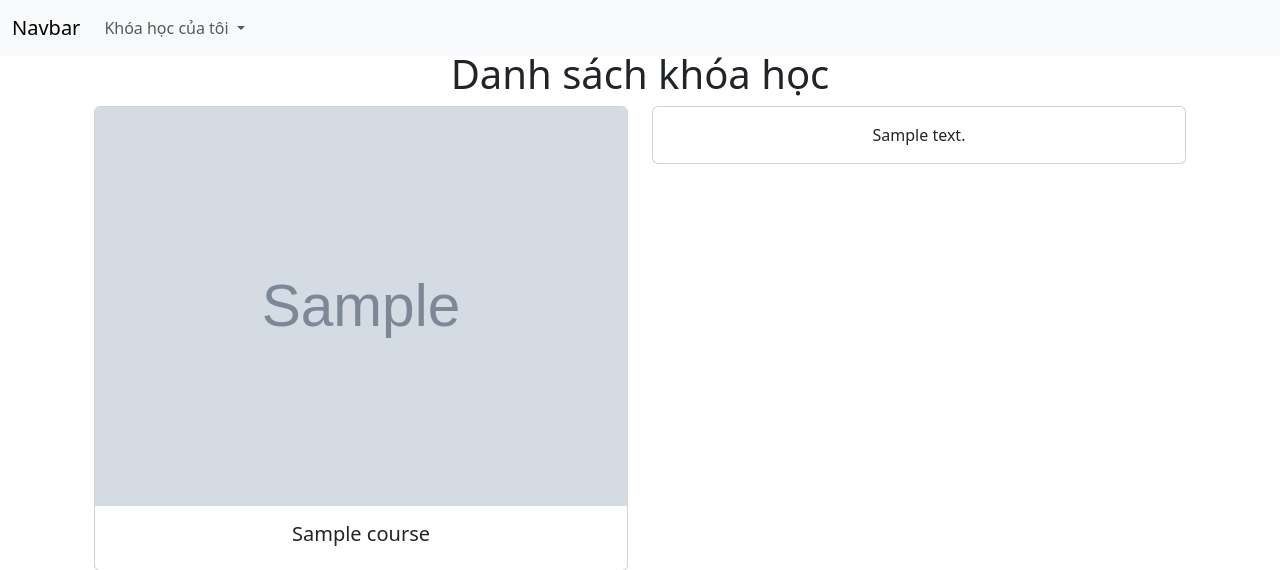
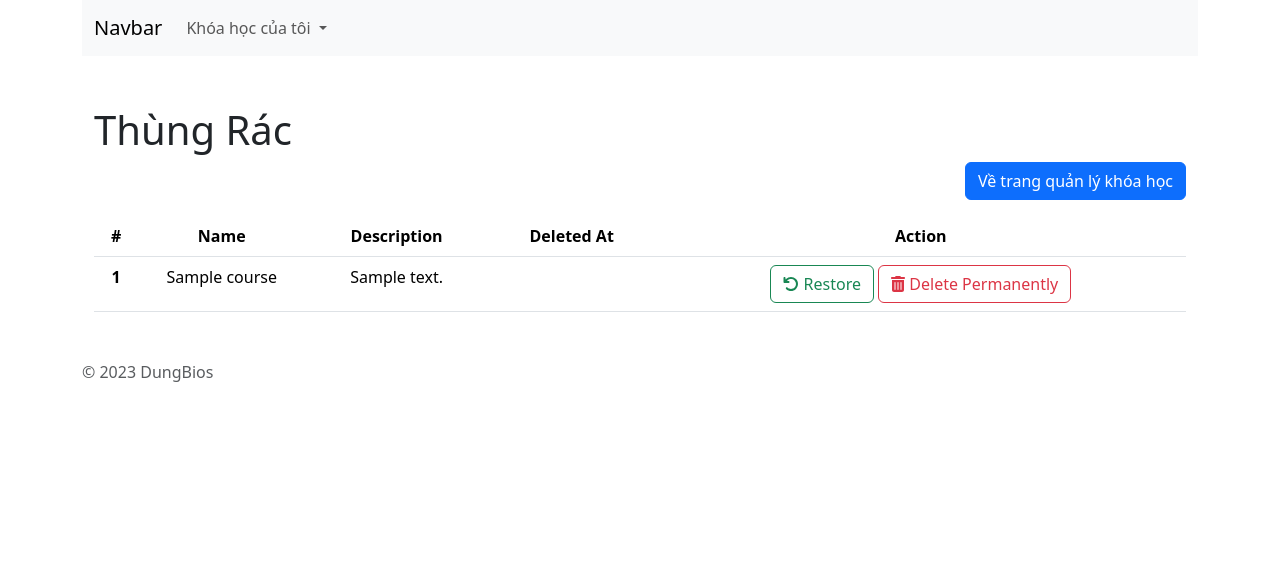
Before and after one commit to NguyenDung04/NodeDemoOne, a Node server app: page /course/trash in a window 1280 px wide. Shown: the top 570 px of the page. Run offline with Node 20, Linux system fonts and the light colour scheme; tables that the repository leaves empty hold one stand-in row (values such as "Sample post"); grey boxes marked "Sample" are stand-in pictures; some libraries are stand-ins or nearby versions.

Commit message:
Cập nhật toàn bộ mã nguồn

```diff
--- a/package.json
+++ b/package.json
@@ -34,7 +34,9 @@
     "express-handlebars": "^8.0.2",
     "husky": "^9.1.7",
     "lint-staged": "^16.1.0",
+    "method-override": "^3.0.0",
     "mongoose": "^8.15.1",
+    "mongoose-delete": "^1.0.2",
     "morgan": "^1.10.0",
     "multer": "^2.0.1",
     "nodemon": "^3.1.10",
--- a/src/app/controllers/CourseControllers.js
+++ b/src/app/controllers/CourseControllers.js
@@ -7,7 +7,6 @@ import { dirname } from 'path';
 import fs from 'fs';
 
 class CourseControllers {
-
     // GET /course
     async index(req, res, next) {
             Course.find({})
@@ -73,55 +72,109 @@ class CourseControllers {
         }
     }
 
-    // POST /course/update
+    // POST /course/update/:id
     async update(req, res, next) {
         try {
-            const { id, name, description } = req.body;
+            const { name, description } = req.body;
+            const id = req.params.id; // lấy id từ URL thay vì req.body
+
             const course = await Course.findById(id);
-
             if (!course) {
                 return res.status(404).send('Course not found');
             }
 
-            // Chỉ cập nhật nếu name thay đổi
+            // Cập nhật tên và slug nếu tên thay đổi
             if (name && name !== course.name) {
                 course.name = name;
                 course.slug = slugify(name, { lower: true, strict: true });
             }
 
-            // Chỉ cập nhật nếu description thay đổi
+            // Cập nhật mô tả nếu thay đổi
             if (description && description !== course.description) {
                 course.description = description;
             }
 
-            // Chỉ cập nhật ảnh nếu có ảnh mới
+            // Nếu có ảnh mới thì cập nhật ảnh
             if (req.file) {
                 const newImagePath = '/image/' + req.file.filename;
                 course.img_courses = newImagePath;
             }
 
             await course.save();
+
             res.redirect('/course/management?success=updated');
         } catch (err) {
             next(err);
         }
     }
 
-    // POST /course/delete
+    // POST /course/delete/:id
     async delete(req, res, next) {
         try {
-            const { id } = req.body;
+            const id = req.params.id;
+            await Course.delete({ _id: id }); // soft delete
 
-            if (!id || id.trim() === '') {
-            return res.status(400).send('ID không hợp lệ');
-            }
-
-            await Course.findByIdAndDelete(id);
             res.redirect('/course/management?success=deleted');
         } catch (err) {
             next(err);
         }
     }
+
+    // GET /course/trash
+    async trash(req, res, next) {
+        Promise.all([Course.findDeleted({ deletedAt: { $ne: null } }), Course.countDocumentsDeleted()])
+            .then(([courses, deleteCount]) => {
+                res.render('course/trash', {
+                    courses: multipleMongooseToObject(courses),
+                    deleteCount,
+                });
+            })
+            .catch(error => {
+                next(error); // Gọi next với lỗi để xử lý ở middleware lỗi
+            });
+    }
+
+    // PATCH /course/restore/:id
+    async restore(req, res, next) {
+        try {
+            const id = req.params.id;
+            await Course.restore({ _id: id });
+
+            // Gửi JSON response cho client-side xử lý
+            res.status(200).json({ message: 'Khôi phục thành công' });
+        } catch (err) {
+            res.status(500).json({ message: 'Khôi phục thất bại', error: err.message });
+        }
+    }
+
+    // DELETE /course/delete/:id/force
+    async forceDelete(req, res, next) {
+        try {
+            const id = req.params.id;
+
+            // ✅ Sử dụng findOneWithDeleted để lấy bản ghi đã xóa mềm
+            const course = await Course.findOneWithDeleted({ _id: id });
+
+            if (!course) {
+                return res.status(404).json({ message: 'Không tìm thấy khóa học' });
+            }
+
+            // (Tùy chọn) Xóa ảnh vật lý nếu có
+            if (course.img_courses && course.img_courses.startsWith('/image/')) {
+                const imagePath = path.join('public', course.img_courses);
+                fs.unlink(imagePath, (err) => {
+                    if (err) console.error('Không thể xóa ảnh:', err.message);
+                });
+            }
+
+            // ✅ Xóa vĩnh viễn khỏi DB
+            await Course.deleteOne({ _id: id });
+
+            res.status(200).json({ message: 'Đã xóa vĩnh viễn khóa học' });
+        } catch (err) {
+            res.status(500).json({ message: 'Lỗi khi xóa khóa học', error: err.message });
+        }
+    }
 }
 
 export default new CourseControllers();
--- a/src/app/models/Course.js
+++ b/src/app/models/Course.js
@@ -1,5 +1,6 @@
 // src/app/models/Course.js
 import mongoose from 'mongoose';
+import mongooseDelete from 'mongoose-delete';
 
 const Schema = mongoose.Schema;
 
@@ -12,4 +13,7 @@ const Course = new Schema({
   timestamps: true,
 });
 
+Course.plugin(mongooseDelete, { overrideMethods: 'all', deletedAt: true });
+
+
 export default mongoose.model('Course', Course);
--- /dev/null
+++ b/src/middleware/localVariables.js
@@ -0,0 +1,12 @@
+import Course from '../app/models/Course.js';
+
+export default async function setGlobalVariables(req, res, next) {
+    try {
+        const count = await Course.countDocumentsDeleted({ deletedAt: { $ne: null } });
+        res.locals.deleteCount = count;
+    } catch (err) {
+        res.locals.deleteCount = 0;
+    }
+
+    next();
+}
--- /dev/null
+++ b/src/resources/views/course/trash.hbs
@@ -0,0 +1,117 @@
+<div class="container" style="margin-top: 50px;">
+    <h1>Thùng Rác</h1>
+
+    <!-- Nút trở về -->
+    <div class="d-grid gap-2 d-md-flex justify-content-md-end mb-3">
+        <a href="/course/management" class="btn btn-primary">
+            Về trang quản lý khóa học
+        </a>
+    </div>
+
+    <table class="table table-hover">
+        <thead>
+            <tr class="text-center">
+                <th scope="col">#</th>
+                <th scope="col">Name</th>
+                <th scope="col">Description</th>
+                <th scope="col">Deleted At</th>
+                <th scope="col">Action</th>
+            </tr>
+        </thead>
+        <tbody>
+            {{#each courses}}
+            <tr class="text-center" data-id="{{_id}}">
+                <th scope="row">{{inc @index}}</th>
+                <td class="text-truncate" style="max-width: 100px;">{{name}}</td>
+                <td class="text-truncate" style="max-width: 150px;">{{description}}</td>
+                <td class="text-truncate" style="max-width: 150px;">{{deletedAt}}</td>
+
+                <td>
+                    <button class="btn btn-outline-success btn-restore" data-id="{{_id}}">
+                        <i class="fas fa-undo"></i> Restore
+                    </button>
+                    <button class="btn btn-outline-danger btn-delete" data-id="{{_id}}">
+                        <i class="fas fa-trash-alt"></i> Delete Permanently
+                    </button>
+                </td>
+            </tr>
+            {{else}}
+            <tr>
+                <td colspan="5" class="text-center">
+                    Thùng rác trống
+                    <div class="mt-2">
+                        <a href="/course/management" class="btn btn-primary">
+                            Về trang quản lý khóa học
+                        </a>
+                    </div>
+                </td>
+            </tr>
+            {{/each}}
+        </tbody>
+    </table>
+
+    <!-- Script xử lý hành động -->
+    <script>
+        $(document).ready(function () {
+            // Restore
+            $('.btn-restore').click(function () {
+                const courseId = $(this).data('id');
+                Swal.fire({
+                    title: 'Khôi phục khóa học?',
+                    text: "Khóa học sẽ được đưa trở lại trang quản lý.",
+                    icon: 'question',
+                    showCancelButton: true,
+                    confirmButtonText: 'Khôi phục',
+                    cancelButtonText: 'Hủy'
+                }).then((result) => {
+                    if (result.isConfirmed) {
+                        axios.patch('/course/restore/' + courseId)
+                            .then(() => {
+                                Swal.fire({
+                                    icon: 'success',
+                                    title: 'Đã khôi phục',
+                                    showConfirmButton: false,
+                                    timer: 1500
+                                }).then(() => {
+                                    location.reload();
+                                });
+                            })
+                            .catch(() => {
+                                Swal.fire('Lỗi!', 'Không thể khôi phục khóa học.', 'error');
+                            });
+                    }
+                });
+            });
+
+            // Delete permanently
+            $('.btn-delete').click(function () {
+                const courseId = $(this).data('id');
+                Swal.fire({
+                    title: 'Xóa vĩnh viễn?',
+                    text: "Hành động này không thể hoàn tác!",
+                    icon: 'warning',
+                    showCancelButton: true,
+                    confirmButtonText: 'Xóa',
+                    cancelButtonText: 'Hủy'
+                }).then((result) => {
+                    if (result.isConfirmed) {
+                        axios.delete('/course/delete/' + courseId + '/force')
+                            .then(() => {
+                                Swal.fire({
+                                    icon: 'success',
+                                    title: 'Đã xóa vĩnh viễn',
+                                    showConfirmButton: false,
+                                    timer: 1500
+                                }).then(() => {
+                                    location.reload();
+                                });
+                            })
+                            .catch(() => {
+                                Swal.fire('Lỗi!', 'Không thể xóa khóa học.', 'error');
+                            });
+                    }
+                });
+            });
+        });
+    </script>
+</div>
--- a/src/resources/views/layouts/main.hbs
+++ b/src/resources/views/layouts/main.hbs
@@ -9,6 +9,7 @@
     <script src="https://cdn.jsdelivr.net/npm/sweetalert2@11"></script>
     <script src="https://cdn.jsdelivr.net/npm/jquery@3.6.0/dist/jquery.min.js"></script>
     <script src="https://cdn.jsdelivr.net/npm/axios@0.21.1/dist/axios.min.js"></script>
+    <script src="https://cdnjs.cloudflare.com/ajax/libs/font-awesome/6.5.0/js/all.min.js"></script>
     <link href="https://cdn.jsdelivr.net/npm/bootstrap@5.3.6/dist/css/bootstrap.min.css" rel="stylesheet" integrity="sha384-4Q6Gf2aSP4eDXB8Miphtr37CMZZQ5oXLH2yaXMJ2w8e2ZtHTl7GptT4jmndRuHDT" crossorigin="anonymous">
     <link rel="stylesheet" href="/css/main.css">
 
--- a/src/resources/views/partials/header.hbs
+++ b/src/resources/views/partials/header.hbs
@@ -1,5 +1,5 @@
 <div class="container">
-    <nav class='navbar navbar-expand-lg fixed-top bg-body-tertiary'>
+    <nav class='navbar navbar-expand-lg bg-body-tertiary'>
         <div class='container-fluid'>
             <a class='navbar-brand' href='/'>
                 Navbar
@@ -14,6 +14,9 @@
                         <ul class="dropdown-menu">
                             <li><a class="dropdown-item" href="/course">Xem Khóa học</a></li>
                             <li><a class="dropdown-item" href="/course/management">Quản Lý Khóa học</a></li>
+                            <li><a class="dropdown-item" href="/course/trash">Thùng Rác
+                                <span class="badge bg-danger">{{deleteCount}}</span></a>
+                            </li>
                             <li><hr class="dropdown-divider"></li>
                             <li><a class="dropdown-item" href="#">Đăng xuất</a></li>
                         </ul>
```
Also changed, not shown: src/index.js (+6 -1 lines), src/resources/views/course/management.hbs (+21 -4 lines), src/routes/course.js (+6 -2 lines), src/public/image/img_courses-1749908914009-6800486.png (deleted), src/public/image/img_courses-1749910575152-20598819.png (deleted), src/public/image/img_courses-1749910832335-986728880.png (deleted), src/public/image/img_courses-1749910906704-7514222.png (deleted), src/public/image/img_courses-1749911192370-653008021.png (deleted), src/public/image/img_courses-1749915066139-689912330.png (deleted), src/public/image/img_courses-1749915105330-781874112.png (deleted), src/public/image/img_courses-1750041250007-93228155.png (deleted), 1 other file.
